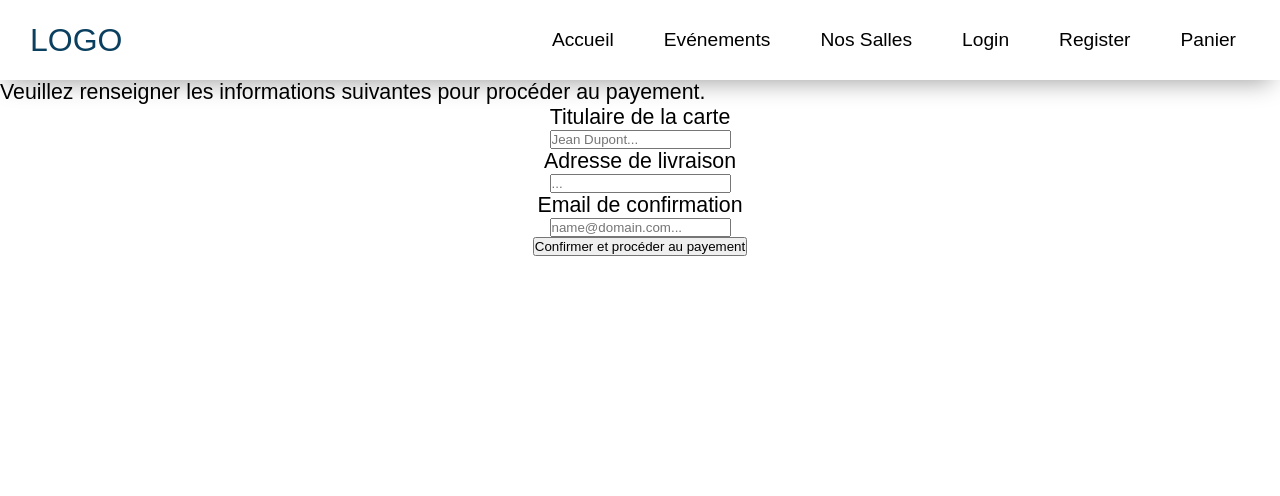
After one commit to AlexandreDosne/sae301, a Symfony app: template templates/cart/cart_checkout.html.twig in a window 1280 px wide. The commit adds this page. Shown: the top 496 px of the page. Run offline with Twig, Linux system fonts and the light colour scheme; the template is opened without the code that fills it, so the values that code supplies are empty; some libraries are stand-ins or nearby versions.

Commit message:
Update Panier et Payement

```diff
--- a/templates/cart/cart.html.twig
+++ b/templates/cart/cart.html.twig
@@ -6,6 +6,7 @@
 		<ul id="cartList"></ul>
 		<p id="prixTotal">Prix total : </p>
 	</div>
+	<a id="btnCheckout" href="/cart/checkout">Commander</a>
 {% endblock %}
 
 {% block post_body_js %}
--- /dev/null
+++ b/templates/cart/cart_checkout.html.twig
@@ -0,0 +1,19 @@
+{% extends 'base.html.twig' %}
+
+{% block body %}
+<div class="container">
+    <p>Veuillez renseigner les informations suivantes pour procéder au payement.</p>
+    <form action="/cart/confirm" method="post" autocomplete="off">
+        <label for="nomComplet">Titulaire de la carte</label>
+        <input type="text" name="nomComplet" id="nomComplet" placeholder="Jean Dupont..." required>
+
+        <label for="adresse">Adresse de livraison</label>
+        <input type="text" name="adresse" id="adresse" placeholder="..." required>
+
+        <label for="email">Email de confirmation</label>
+        <input type="email" name="email" id="email" placeholder="name@domain.com..." required>
+
+        <button type="submit">Confirmer et procéder au payement</button>
+    </form>
+</div>
+{% endblock %}
```
Also changed, not shown: src/Controller/CartController.php (+17 -6 lines), templates/cart/cart_confirm.html.twig (added, +14 -0 lines), public/assets/js/cart.js, public/assets/js/cart.min.js, 1 other file.
